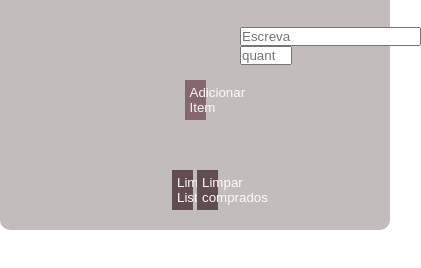
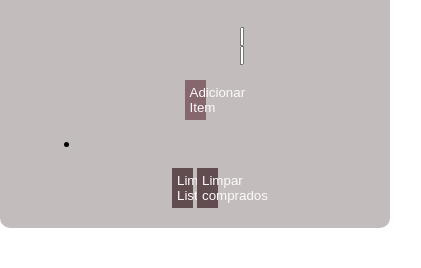
Before and after one commit to Anderson-FerreiraM/Lista-de-compras, a plain HTML site: page index.html in a window 390 px wide. Shown: the part 138-406 px from the top of the page, 421 px wide, since content can reach past the window. Drawn offline with Linux system fonts and the light colour scheme.

Commit message:
atualizações

```diff
--- a/styles/style.css
+++ b/styles/style.css
@@ -79,7 +79,7 @@ input:focus {
     border-color: aquamarine;
 }
 
-li {
+.inputGroup li {
     display: flex;
     margin: 20px 0px;
 }
@@ -92,6 +92,21 @@ li button {
     margin-left: auto;
 
 }
-li p{
+
+li p {
     margin-left: 12px;
 }
+
+@media (max-width: 900px) {
+    #item{
+        width: 97%;
+    }
+    #quantidade{
+        width: 97%;
+
+    }
+
+    .inputGroup{
+        flex-direction: column;
+    }
+}
```
Also changed, not shown: scriptlista.js (line endings or trailing spaces).
